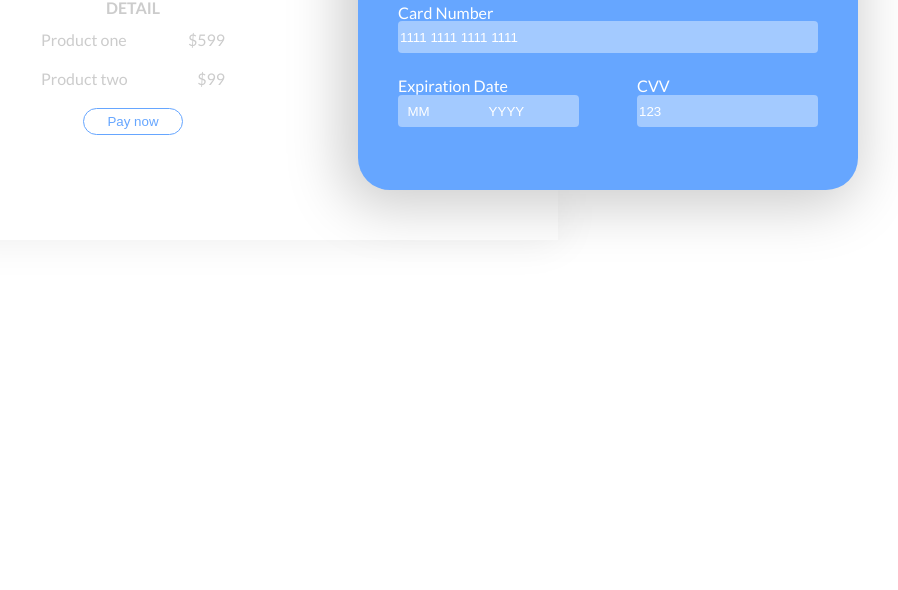
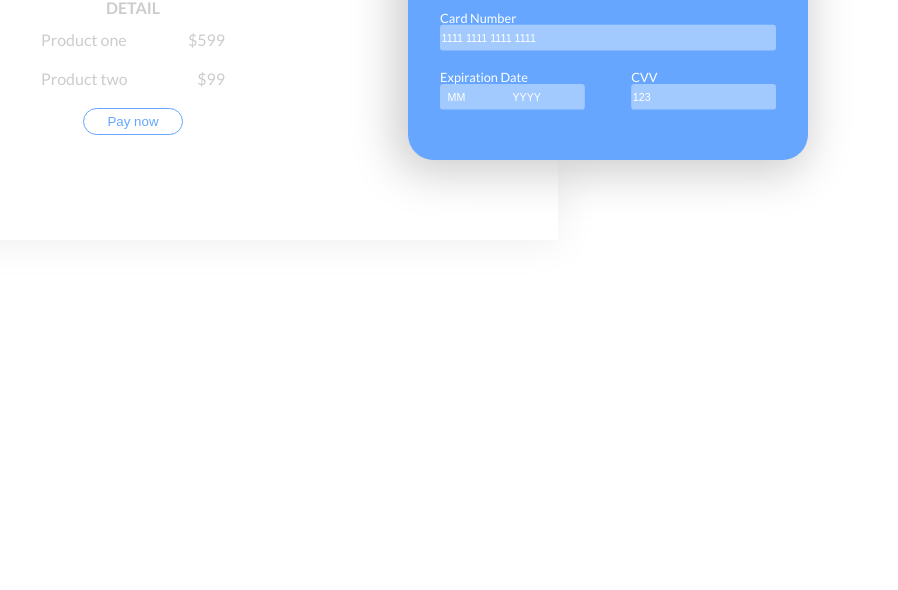
Before and after one commit to edwin-moore4888/checkout-page, a website: page src/index.html in a window 1280 px wide. Shown: the part 210-800 px from the top of the page, without its empty margins (382-1280 px from the left). Drawn offline with nearby package versions, Linux system fonts and the light colour scheme; files that its build step writes are made by us from their sources.

Commit message:
scaled the card

```diff
--- a/src/index.html
+++ b/src/index.html
@@ -45,7 +45,7 @@
             type="text"
             id="name"
             name="name"
-            value="John Doe"
+            placeholder="John Doe"
           />
           <label for="number">Card Number</label>
           <input
@@ -53,7 +53,7 @@
             type="text"
             id="number"
             name="number"
-            value="1111 1111 1111 1111"
+            placeholder="1111 1111 1111 1111"
           />
 
           <div class="card__security">
@@ -64,7 +64,7 @@
                 type="text"
                 id="date"
                 name="date"
-                value="  MM                YYYY"
+                placeholder="  MM                YYYY"
               />
             </div>
             <div>
@@ -74,7 +74,7 @@
                 type="text"
                 id="cvv"
                 name="cvv"
-                value="123"
+                placeholder="123"
               />
             </div>
           </div>
--- a/src/scss/style.scss
+++ b/src/scss/style.scss
@@ -16,56 +16,18 @@ html {
 body {
   margin: 0;
   color: $white;
+
 }
 
 .second-half{
     width: 30%;
 }
-.card {
 
-  display: flex;
-  flex-direction: row;
-  flex-wrap: wrap;
-  align-items: flex-start;
-  margin: auto 0;
-  margin-left: 100px;
-  min-width: 500px;
-  height: 300px;
-  background-color: $blue;
-  padding: 40px;
-  border-radius: 2rem;
-  box-shadow: $darker-shadow;
-
-
-
-  &__input-text {
-    border: none;
-    color: $white;
-    background-color: #a3caff;
-    width: 100%;
-    margin-top: -1.5rem;
-    height: 2rem;
-    border-radius: 0.25rem;
-  }
-
-  &__security {
-    width: 100%;
-    display: flex;
-    justify-content: space-between;
-  }
-
-  &__input-number {
-    border: none;
-    color: white;
-    background-color: #a3caff;
-    height: 2rem;
-    border-radius: 0.25rem;
-  }
-}
 
 form.checkout {
   display: flex;
   flex-wrap: wrap;
+  background-color: $white;
   box-shadow: $lighter-shadow;
   margin: 50px auto;
   width: 80%;
@@ -131,6 +93,50 @@ form.checkout {
         }
     }
   }
+  .card {
+
+  display: flex;
+  flex-direction: row;
+  flex-wrap: wrap;
+  align-items: flex-start;
+  margin: auto 0;
+  margin-left: 100px;
+  min-width: 500px;
+  height: 300px;
+  background-color: $blue;
+  padding: 40px;
+  border-radius: 2rem;
+  box-shadow: $darker-shadow;
+  scale: 0.8;
+
+
+input::placeholder{
+  color: $white;
+}
+  &__input-text {
+    border: none;
+    color: $white;
+    background-color: #a3caff;
+    width: 100%;
+    margin-top: -1.5rem;
+    height: 2rem;
+    border-radius: 0.25rem;
+  }
+
+  &__security {
+    width: 100%;
+    display: flex;
+    justify-content: space-between;
+  }
+
+  &__input-number {
+    border: none;
+    color: white;
+    background-color: #a3caff;
+    height: 2rem;
+    border-radius: 0.25rem;
+  }
+}
 }
 
 @media screen and (max-width:1200px) {
```
